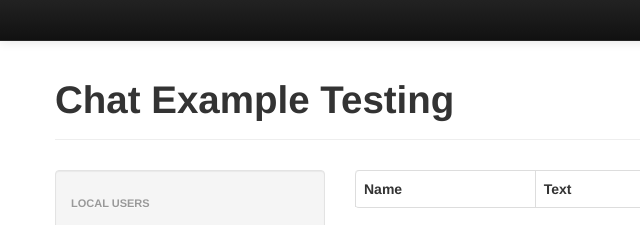
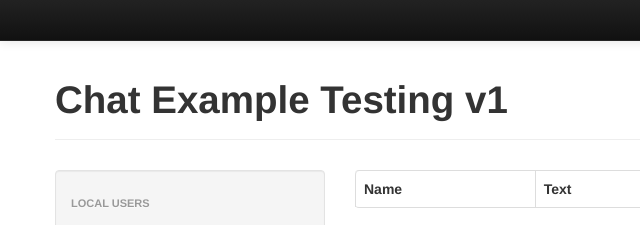
Before and after one commit to pbhatt17/nodetest, a website: page client/index.html in a window 1280 px wide. Shown: the top 225 px of the page, 0-640 px from the left. Drawn offline with nearby package versions, Linux system fonts and the light colour scheme; no server answers.

Commit message:
mods to text to trigger image build

```diff
--- a/client/index.html
+++ b/client/index.html
@@ -1,7 +1,7 @@
 <!doctype html>
 <html lang="en" ng-app>
   <head>
-    <title>Chat Example Testing</title>
+    <title>Chat Example Testing v1</title>
     <meta name="viewport" content="width=device-width, initial-scale=1.0">
     <link rel="stylesheet" href="/css/bootstrap.min.css">
     <link rel="stylesheet" href="/css/bootstrap-responsive.min.css">
@@ -55,7 +55,7 @@
         </div>
       </div>
       <div class="page-header">
-        <h1>Chat Example Testing</h1>
+        <h1>Chat Example Testing v1</h1>
       </div>
       <div class="row">
         <div class="span3">
```
Also changed, not shown: README.md.
